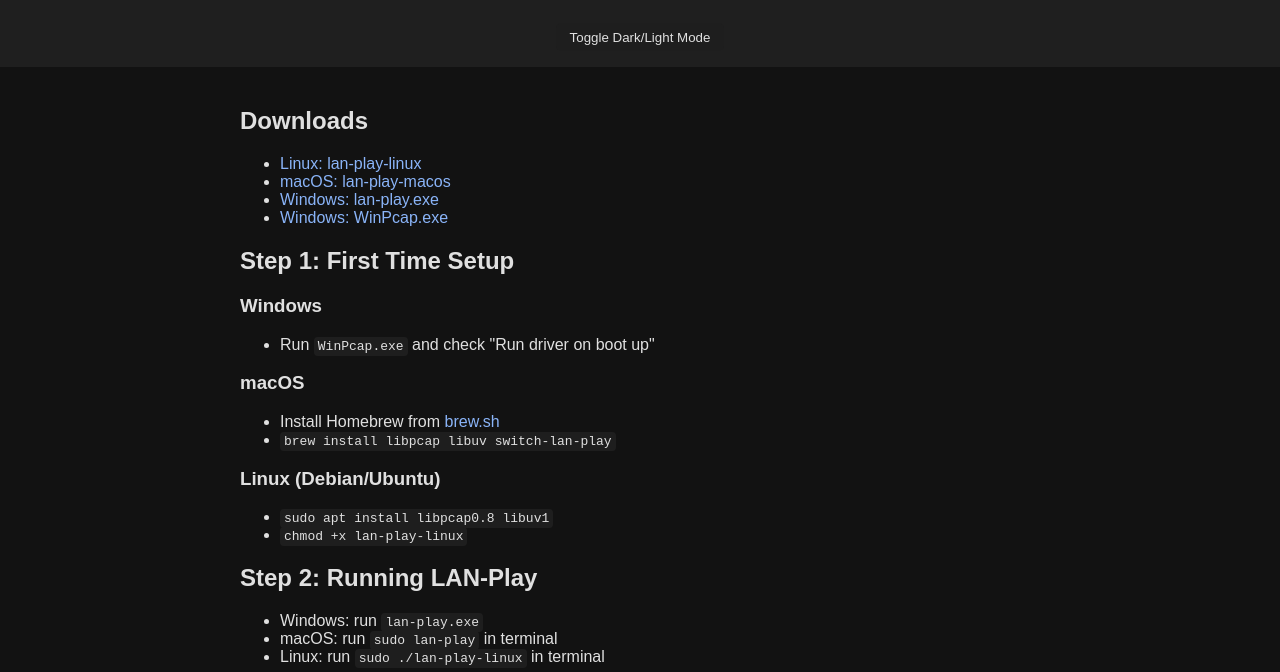
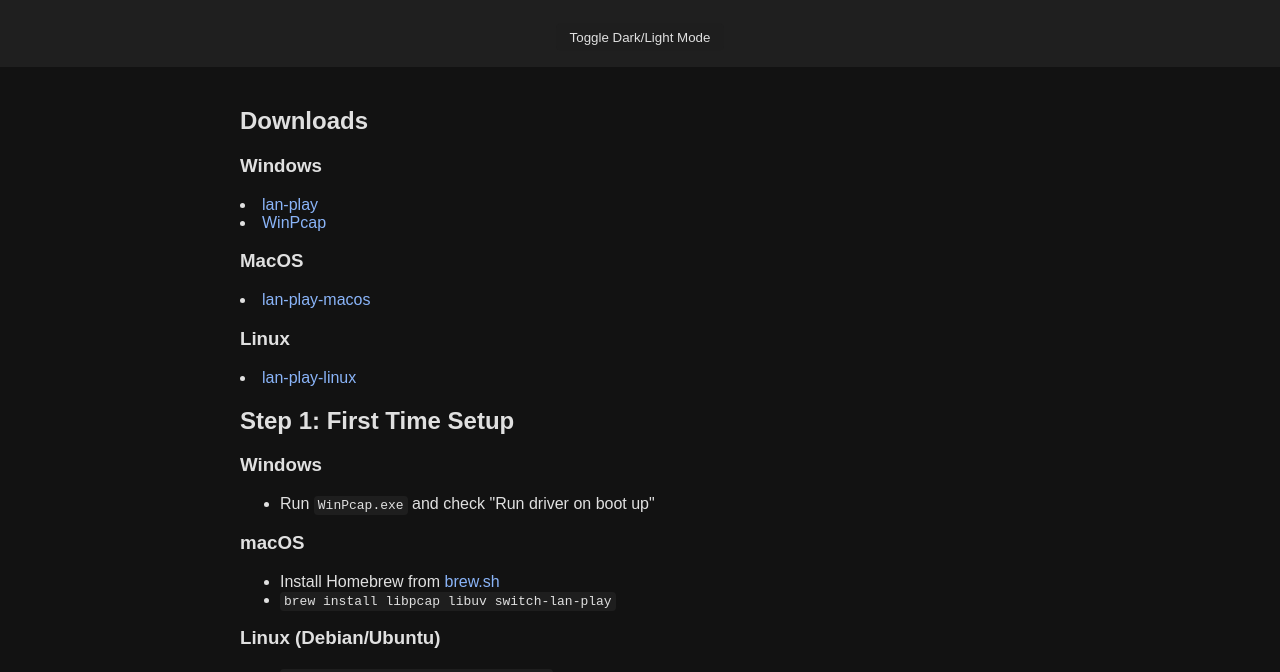
Before and after one commit to Beeker32/Switch-LAN-Play-Tutorial, a plain HTML site: page index.html in a window 1280 px wide. Shown: the part 117-789 px from the top of the page. Drawn offline with Linux system fonts and the light colour scheme.

Commit message:
Update index.html

```diff
--- a/index.html
+++ b/index.html
@@ -16,12 +16,13 @@
   <main>
     <section>
       <h2>Downloads</h2>
-      <ul>
-        <li><a href="https://raw.githubusercontent.com/Beeker32/Switch-LAN-Play-Tutorial/main/Linux/lan-play-linux" download>Linux: lan-play-linux</a></li>
-        <li><a href="https://raw.githubusercontent.com/Beeker32/Switch-LAN-Play-Tutorial/main/MacOS/lan-play-macos" download>macOS: lan-play-macos</a></li>
-        <li><a href="https://raw.githubusercontent.com/Beeker32/Switch-LAN-Play-Tutorial/main/Windows/lan-play.exe" download>Windows: lan-play.exe</a></li>
-        <li><a href="https://raw.githubusercontent.com/Beeker32/Switch-LAN-Play-Tutorial/main/Windows/WinPcap.exe" download>Windows: WinPcap.exe</a></li>
-      </ul>
+      <h3>Windows</h3>
+        <li><a href="https://raw.githubusercontent.com/Beeker32/Switch-LAN-Play-Tutorial/main/Windows/lan-play.exe" download>lan-play</a></li>
+        <li><a href="https://raw.githubusercontent.com/Beeker32/Switch-LAN-Play-Tutorial/main/Windows/WinPcap.exe" download>WinPcap</a></li>
+      <h3>MacOS</h3>
+	<li><a href="https://raw.githubusercontent.com/Beeker32/Switch-LAN-Play-Tutorial/main/MacOS/lan-play-macos" download>lan-play-macos</a></li>
+      <h3>Linux</h3>
+	<li><a href="https://raw.githubusercontent.com/Beeker32/Switch-LAN-Play-Tutorial/main/Linux/lan-play-linux" download>lan-play-linux</a></li>
     </section>
 
     <section>
```
